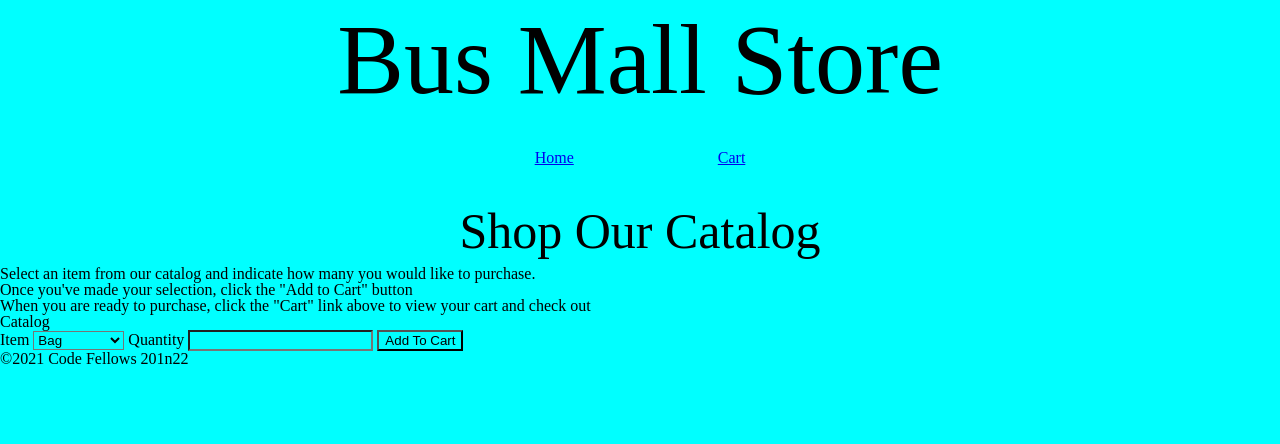
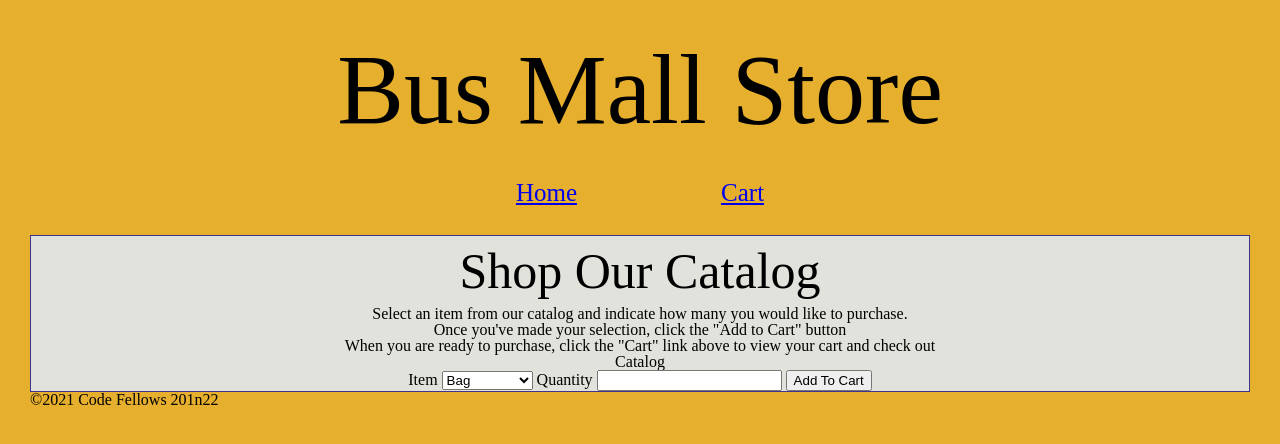
Before and after one commit to QPThree/bus-mall-catalog, a plain HTML site: page index.html in a window 1280 px wide. Drawn offline with Linux system fonts and the light colour scheme.

Commit message:
added some styling to main

```diff
--- a/css/style.css
+++ b/css/style.css
@@ -1,12 +1,14 @@
 /* TODO: Make it awesome */
 
-*{
+body{
 
-  background-color: aqua;
+  background-color: #E6AF2E;
+  margin: 30px;
 
 }
 
-header h1, header nav{
+header h1,
+header nav{
   width: 50%;
   text-align: center;
   padding: 10px;
@@ -17,8 +19,8 @@ header ul li{
 
   display: inline-block;
   padding: 20px;
-  /* border: 1px solid black; */
   margin: 0px 50px 0px 50px;
+  font-size: 25px;
 
 }
 
@@ -29,3 +31,9 @@ body header h1{
 main section header h1{
   font-size: 50px;
 }
+
+main{
+  border: 1px solid #3D348B;
+  text-align: center;
+  background-color: #E0E2DB;
+}
```
